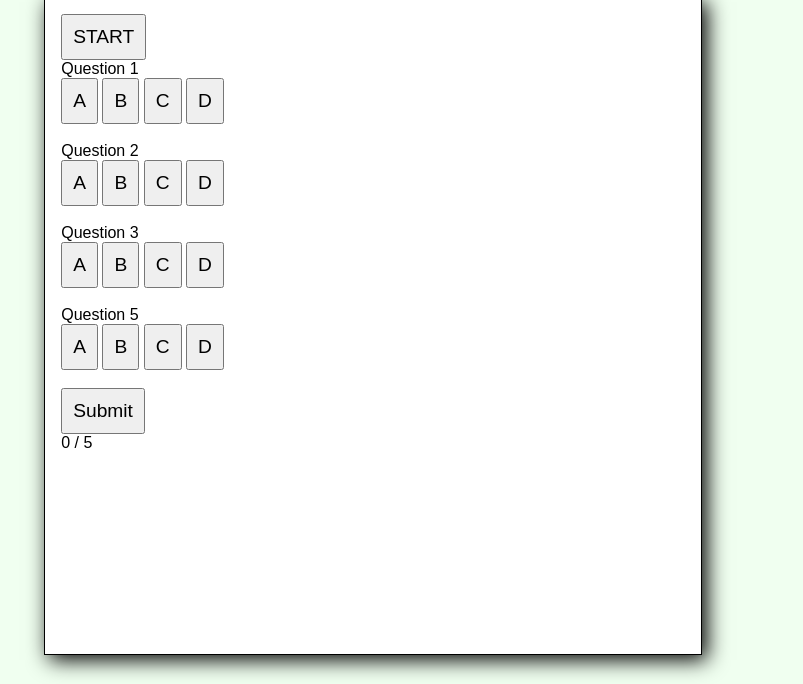
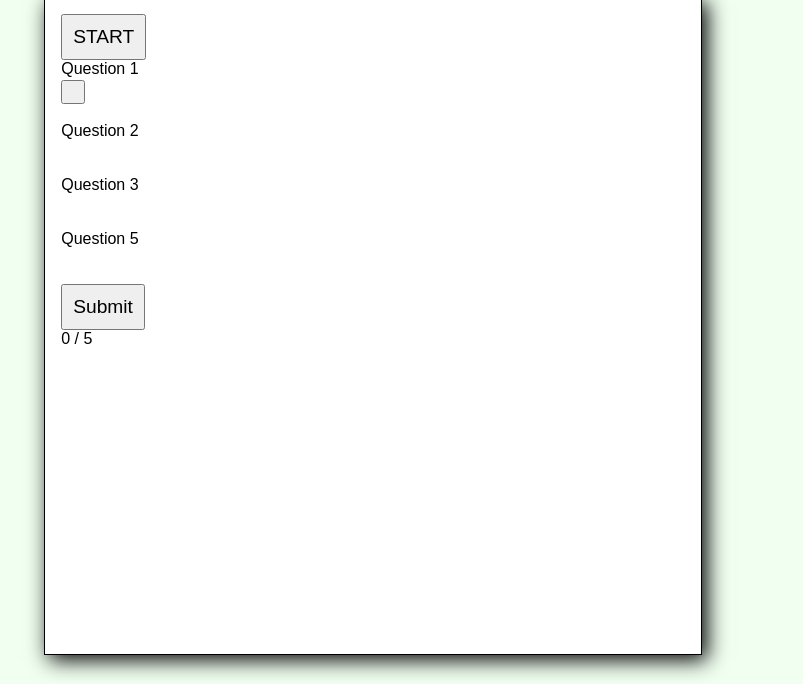
Before and after one commit to Morgoth27/the_gauntlet_coding_quiz, a plain HTML site: page index.html in a window 1280 px wide. Shown: the part 167-851 px from the top of the page, without its empty margins (7-810 px from the left). Drawn offline with Linux system fonts and the light colour scheme.

Commit message:
Added more question detail, starting to try and figure out the code for moving through button sets

```diff
--- a/assets/script.js
+++ b/assets/script.js
@@ -1,8 +1,50 @@
-
+var questions = [
+    {
+        question: 'Where is the correct place to insert a JavaScript?',
+        choices: {
+            1:'<head>',
+            2:'<title>',
+            3:'<body>',
+            4:'CSS Style Sheet',
+        },
+        correctAnswer: 3
+    },
+    {
+        question: 'How do you write "Hello World" in an alert box?',
+        choices: {
+            1:'alertBox("Hello World");',
+            2:'msg("Hello World");',
+            3:'msgBox("Hello World");',
+            4:'alert("Hello World");',
+        },
+        correctAnswer: 4
+    },
+    {
+        question: 'How do you creat a function in JavaScript?',
+        choices: {
+            1:'function myFunction()',
+            2:'function = myFunction()',
+            3:'function:myFunction()',
+            4:'execute: myFunction[]',
+        },
+        correctAnswer: 1
+    },
+    {
+        question: 'How do you declare a variable in JavaScript?',
+        choices: {
+            1:'v catName;',
+            2:'variable catName;',
+            3:'var catName;',
+            4:'variable = catName',
+        },
+        correctAnswer: 3
+    },
+]
 
 var startBtn = document.querySelector("#startBtn");
 var timerEl = document.querySelector("#timerEl");
 var secondsLeft = 60;
+var currentQuestionIndex = 0;
 
 function setTime (){
     var timer = setInterval (function() {
@@ -14,7 +56,17 @@ function setTime (){
             alert("No time remaining, please start over.");
             window.location.reload();
         }
-    }, 6000);
+    }, 1000);
 }
 
+question.choices.forEach(function(choice, i) {
+    var choiceBtn = document.createElement('button');
+    var choiceDiv = document.querySelector('.choices')
+    choiceBtn.setAttribute('value', choice)
+    choiceBtn.textContent = i + 1 + '. ' + choice;
+    choiceDiv.appendChild(choiceBtn)
+})
+
 startBtn.addEventListener("click", setTime);
+
+//array of Qs, and within the array there is question content
--- a/index.html
+++ b/index.html
@@ -27,42 +27,48 @@
         <button id = "startBtn">START</button>
         </div>
 
-        <div>
+        <div class="quizSection">
             <div class = "question1">Question 1</div>
-            <button id="1-A">A</button>
+            <div class="choices"></div>
+            <!-- <button id="1-A">A</button>
             <button id="1-B">B</button>
             <button id="1-C">C</button>
-            <button id="1-D">D</button>
+            <button id="1-D">D</button> -->
+
+            <button></button>
             <br>
             <br>
         </div>
 
         <div id="question2">
             <div class = "question2">Question 2</div>
-            <button id="2-A">A</button>
+            <div class="choices"></div>
+            <!-- <button id="2-A">A</button>
             <button id="2-B">B</button>
             <button id="2-C">C</button>
-            <button id="2-D">D</button>
+            <button id="2-D">D</button> -->
             <br>
             <br>
         </div>
 
         <div>
             <div class = "question3">Question 3</div>
-            <button id="3-A">A</button>
+            <div class="choices"></div>
+            <!-- <button id="3-A">A</button>
             <button id="3-B">B</button>
             <button id="3-C">C</button>
-            <button id="3-D">D</button>
+            <button id="3-D">D</button> -->
             <br>
             <br>
         </div>
 
         <div>
             <div class = "question4">Question 5</div>
+            <!-- <div class="choices"></div>
             <button id="4-A">A</button>
             <button id="4-B">B</button>
             <button id="4-C">C</button>
-            <button id="4-D">D</button>
+            <button id="4-D">D</button> -->
             <br>
             <br>
         </div>
```
